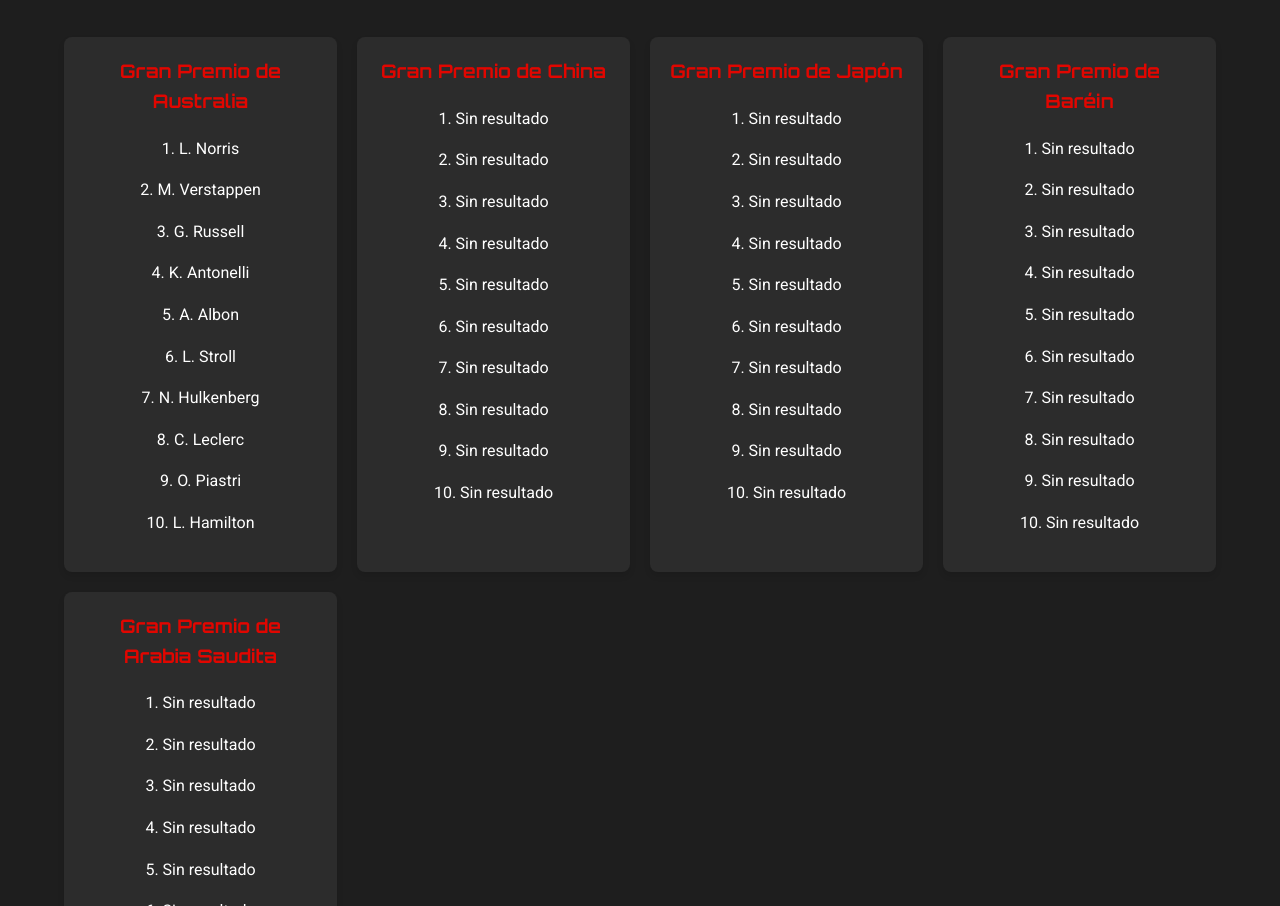
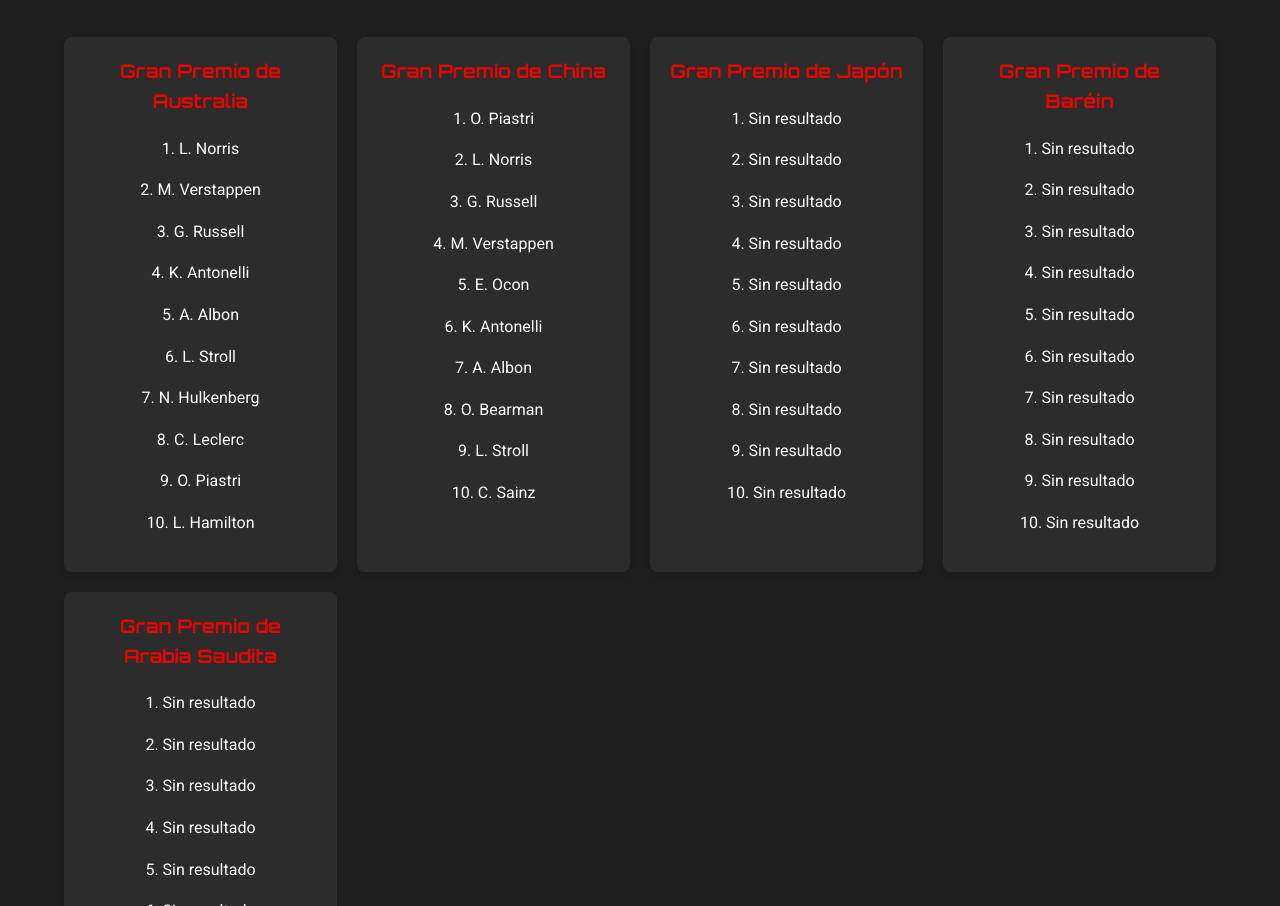
Before and after one commit to franvr13/F1-2025, a plain HTML site: page index.html in a window 1280 px wide. Shown: the part 1753-2659 px from the top of the page. Drawn offline with Linux system fonts and the light colour scheme; a script that the page names is missing.

Commit message:
Actualizados resultados del Gran Premio de China.

```diff
--- a/index.html
+++ b/index.html
@@ -112,16 +112,16 @@
                 </div>
                 <div class="result">
                     <h3>Gran Premio de China</h3>
-                    <p>1. Sin resultado</p>
-                    <p>2. Sin resultado</p>
-                    <p>3. Sin resultado</p>
-                    <p>4. Sin resultado</p>
-                    <p>5. Sin resultado</p>
-                    <p>6. Sin resultado</p>
-                    <p>7. Sin resultado</p>
-                    <p>8. Sin resultado</p>
-                    <p>9. Sin resultado</p>
-                    <p>10. Sin resultado</p>
+                    <p>1. O. Piastri</p>
+                    <p>2. L. Norris</p>
+                    <p>3. G. Russell</p>
+                    <p>4. M. Verstappen</p>
+                    <p>5. E. Ocon</p>
+                    <p>6. K. Antonelli</p>
+                    <p>7. A. Albon</p>
+                    <p>8. O. Bearman</p>
+                    <p>9. L. Stroll</p>
+                    <p>10. C. Sainz</p>
                 </div>
                 <div class="result">
                     <h3>Gran Premio de Japón</h3>
```
